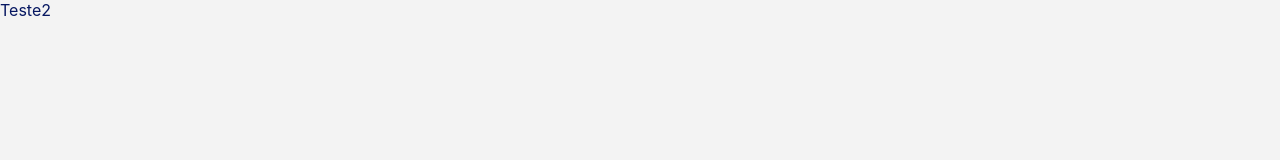
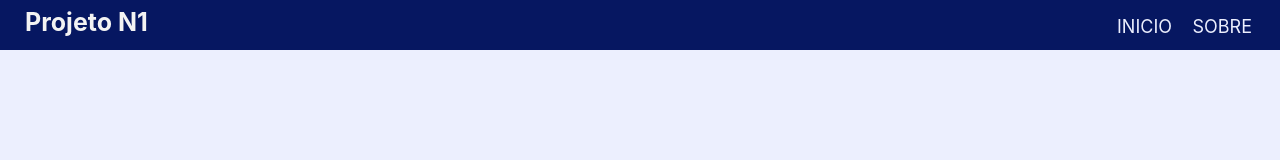
Before and after one commit to BernardoDomingues/Projeto1DevWebUNIFEI, a website: page static/index.html in a window 1280 px wide. Drawn offline with Linux system fonts and the light colour scheme.

Commit message:
criação da barra superior de navegação

```diff
--- a/config.json
+++ b/config.json
@@ -10,5 +10,6 @@
         "css": "text/css",
         "js": "text/javascript",
         "json": "application/json"
-    }
+    },
+    "projectName": "Projeto N1"
 }
--- a/index.js
+++ b/index.js
@@ -4,5 +4,5 @@ var args = process.argv,
   webServer = require("./server");
 
 webServer.listen(port, function () {
-  console.log("Server started at port " + port);
+  console.log(`Servidor iniciado na porta ${port}, acesse localhost:${port} no seu navegador`);
 });
--- a/static/index.css
+++ b/static/index.css
@@ -1,13 +1,63 @@
+* {
+  list-style: none;
+  text-decoration: none;
+}
+
 body {
   margin: 0;
   height: 100%;
   min-height: 100%;
-    background-color: #F3F3F3;
+  background-color: #eceffe;
 
-    font-family: -apple-system, BlinkMacSystemFont, 'Segoe UI', 'Roboto', 'Oxygen',
-      'Cantarell', 'Fira Sans', 'Droid Sans', 'Helvetica Neue', 'Open Sans',
+  font-family: -apple-system, BlinkMacSystemFont, "Segoe UI", "Roboto", "Oxygen",
+    "Cantarell", "Fira Sans", "Droid Sans", "Helvetica Neue", "Open Sans",
     sans-serif;
   -webkit-font-smoothing: antialiased !important;
   -moz-osx-font-smoothing: antialiased;
-    color: #061761;
+  color: #010513;
 }
+
+label.logo {
+  font-size: 25px;
+  font-weight: bold;
+  color: #f3f3f3;
+  padding-left: 25px;
+  line-height: 45px;
+}
+
+nav {
+  height: 50px;
+  width: 100%;
+  background-color: #061761;
+  color: #eceffe;
+}
+
+nav ul {
+  float: right;
+  margin-right: 20px;
+}
+
+nav li {
+  display: inline-block;
+  margin: 0 8px;
+}
+
+nav a {
+  color: #eceffe;
+  font-size: 18px;
+  text-transform: uppercase;
+  border-bottom: 1px solid transparent;
+}
+
+nav a:hover {
+  border-bottom: 1px solid #eceffe;
+  transition: 1s;
+}
+
+/* nav #icon {
+  color: #eceffe;
+  font-size: 18px;
+  margin-top: 15px;
+  float: right;
+  cursor: pointer;
+} */
--- a/static/index.html
+++ b/static/index.html
@@ -1,13 +1,19 @@
 <!DOCTYPE html>
 <html lang="pt-br">
-<head>
-    <meta charset="UTF-8">
-    <meta http-equiv="X-UA-Compatible" content="IE=edge">
-    <meta name="viewport" content="width=device-width, initial-scale=1.0">
+  <head>
+    <meta charset="UTF-8" />
+    <meta http-equiv="X-UA-Compatible" content="IE=edge" />
+    <meta name="viewport" content="width=device-width, initial-scale=1.0" />
     <title>Projeto N1</title>
     <link rel="stylesheet" type="text/css" href="index.css" />
-</head>
-<body>
-    Teste2
-</body>
+  </head>
+  <body>
+    <nav>
+      <label class="logo">Projeto N1</label>
+      <ul>
+        <li><a href="/">Inicio</a></li>
+        <li><a href="#">Sobre</a></li>
+      </ul>
+    </nav>
+  </body>
 </html>
```
Lines whose indentation alone changed are shown as unchanged.
